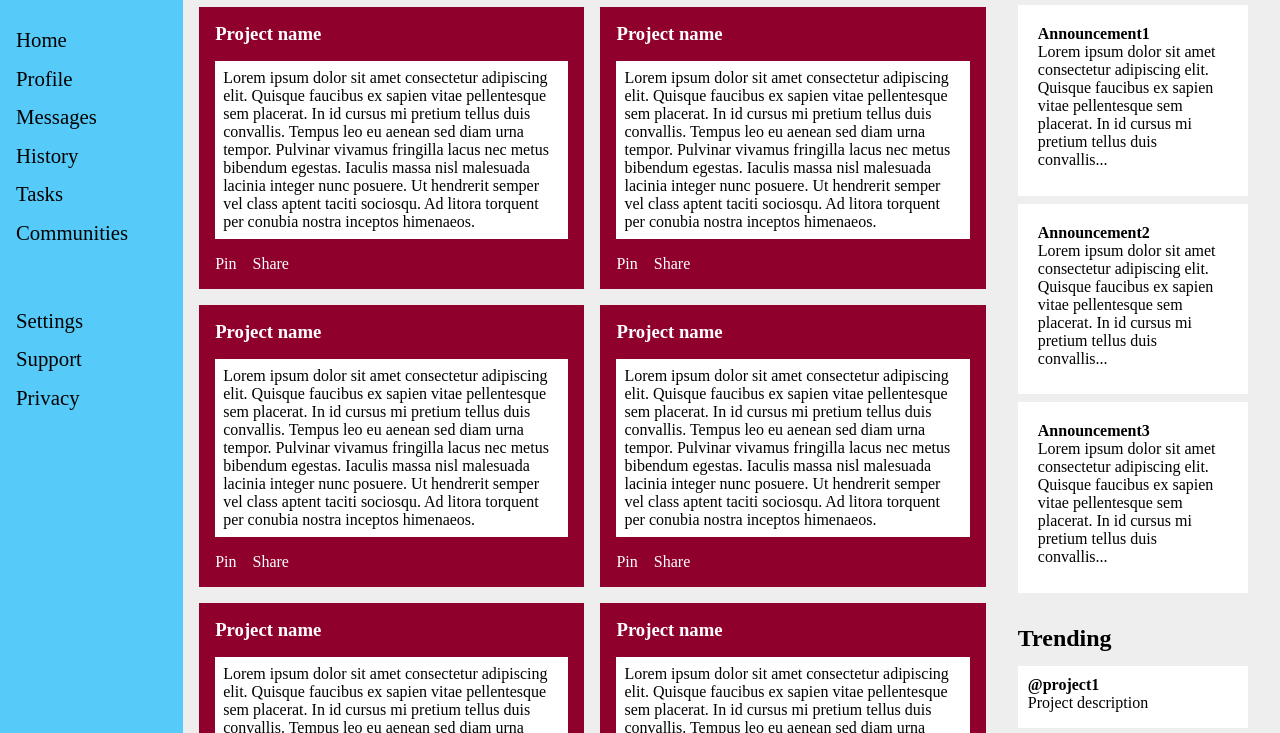
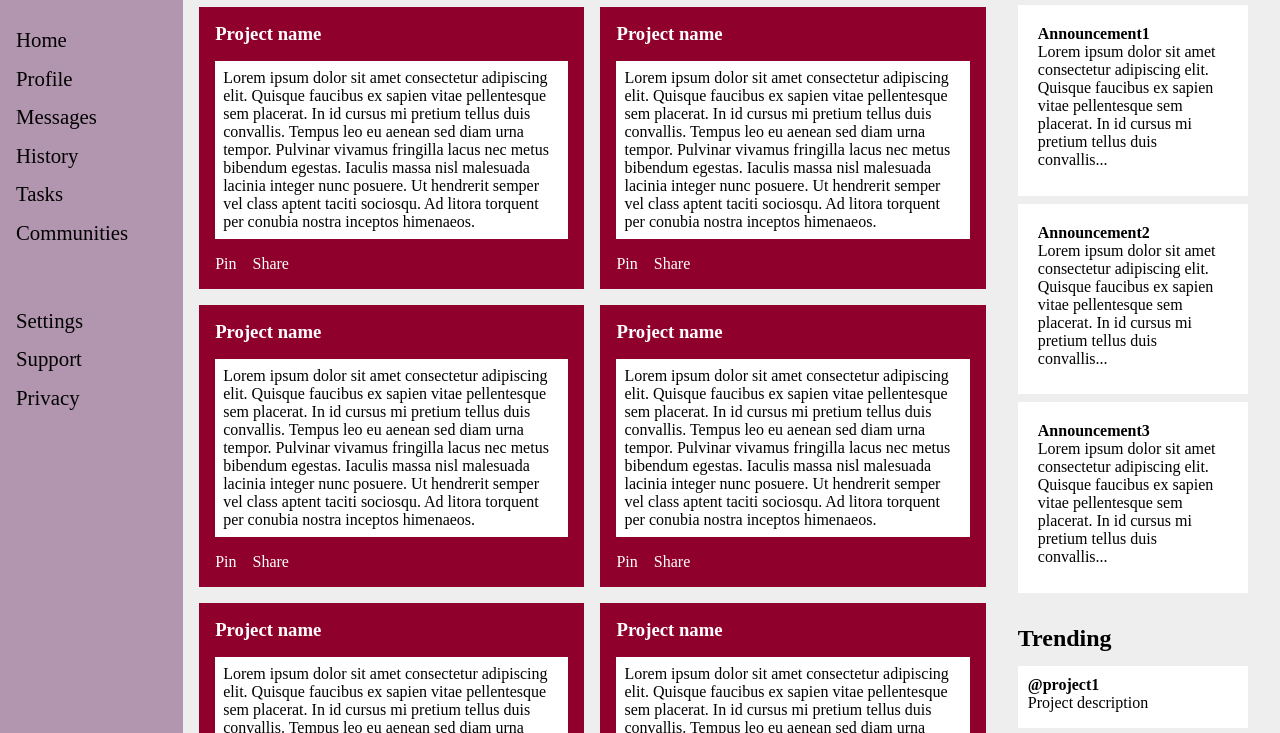
Before and after one commit to kaizen4dev/odin-admin-dashboard, a plain HTML site: page index.html in a window 1280 px wide. Shown: the part 89-822 px from the top of the page. Drawn offline with Linux system fonts and the light colour scheme.

Commit message:
Edit sidebar color

```diff
--- a/style.css
+++ b/style.css
@@ -13,7 +13,7 @@ body {
 
 .sidebar {
   grid-row: 1 / 4;
-  background-color: #56CBF9;
+  background-color: #B295AE;
   display: grid;
   grid-auto-rows: min-content;
   gap: 4em;
```
